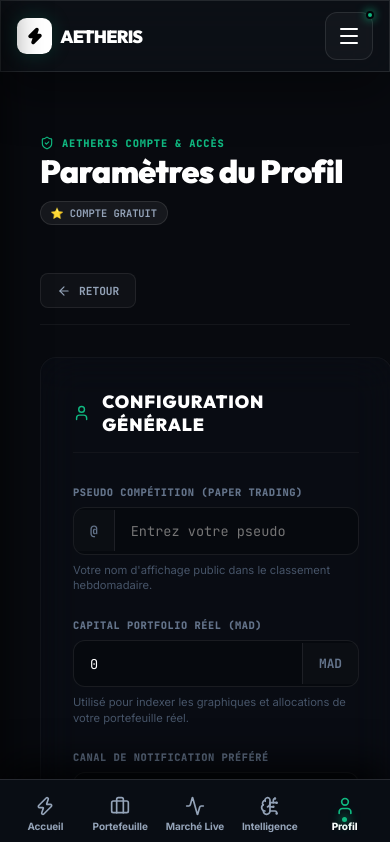
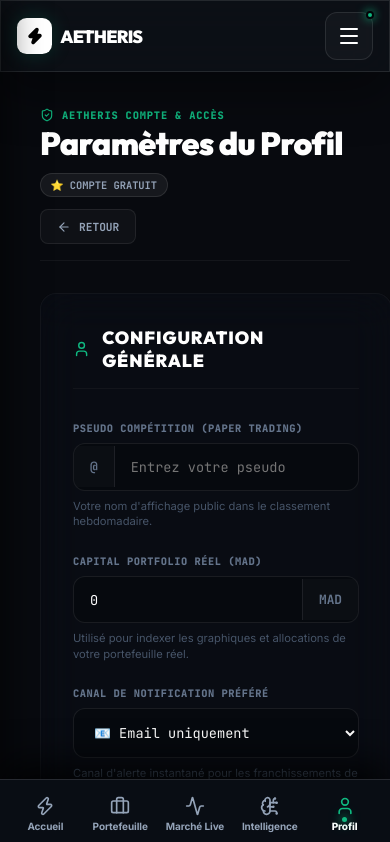
Before and after one commit to MedBahaa/aetheris, a Next.js app: page /profile in a window 390 px wide. Shown: the top 842 px of the page. Built offline with nearby package versions, Linux system fonts and the light colour scheme; no server answers.

Commit message:
fix(spacing): reduce excessive vertical margin and padding between synchro box and search bar on mobile

```diff
--- a/src/app/globals.css
+++ b/src/app/globals.css
@@ -859,12 +859,25 @@
   display: flex;
   justify-content: space-between;
   align-items: flex-end;
-  margin-bottom: 4rem;
-  gap: 3rem;
+  margin-bottom: 1.25rem;
+  gap: 1.5rem;
   border-bottom: 1px solid var(--border-glass);
-  padding-bottom: 3.5rem;
-  margin-top: 2.5rem;
+  padding-bottom: 1rem;
+  margin-top: 1.5rem;
   flex-wrap: wrap;
+}
+
+@media (max-width: 767px) {
+  .terminal-header {
+    margin-top: 0.75rem;
+    margin-bottom: 0.75rem;
+    padding-bottom: 0.75rem;
+    gap: 0.75rem;
+  }
+
+  .controls-bar {
+    margin-bottom: 0.75rem !important;
+  }
 }
 
 .header-identity {
```
